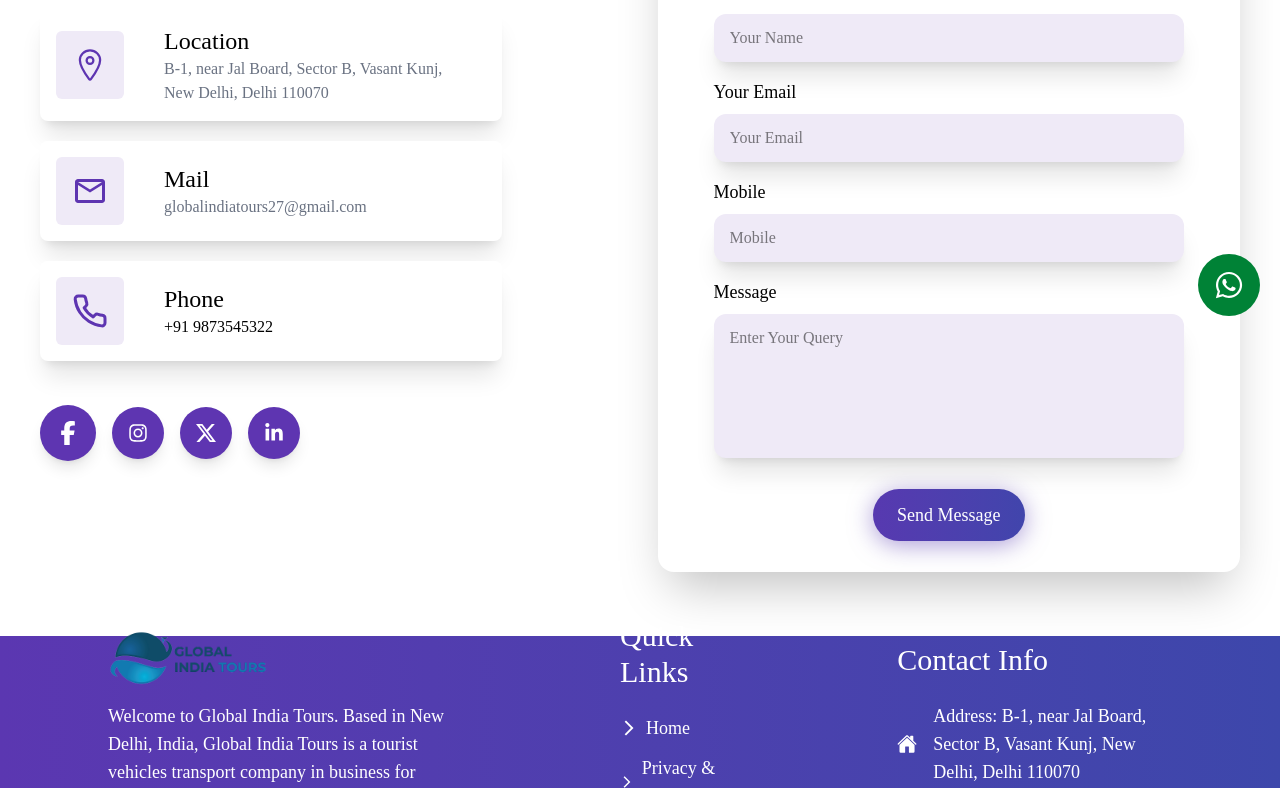
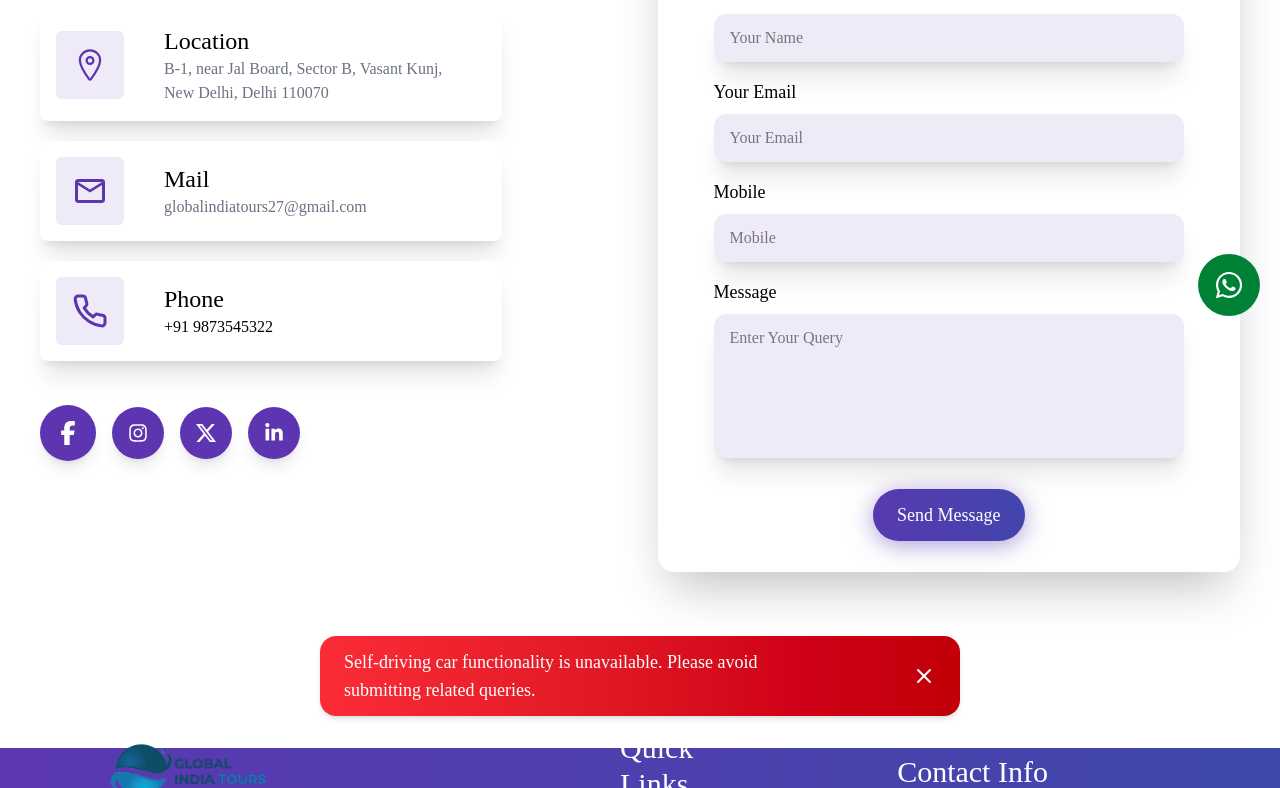
Before and after one commit to arvindrao120/globalIndiaTours, a React (Vite) app: page /contact in a window 1280 px wide. Shown: the part 404-1192 px from the top of the page. Built offline with nearby package versions, Linux system fonts and the light colour scheme; a web font is replaced by a local one.

Commit message:
add Notice

```diff
--- a/package.json
+++ b/package.json
@@ -10,9 +10,13 @@
     "preview": "vite preview"
   },
   "dependencies": {
+    "@studio-freight/lenis": "^1.0.42",
     "@tailwindcss/vite": "^4.1.7",
     "dotenv": "^16.5.0",
     "framer-motion": "^12.14.0",
+    "lenis": "^1.3.4",
+    "locomotive-scroll": "^4.1.4",
+    "lucide-react": "^0.525.0",
     "react": "^19.1.0",
     "react-dom": "^19.1.0",
     "react-helmet-async": "^2.0.5",
--- a/src/Components/ContactForm/ContactForm.jsx
+++ b/src/Components/ContactForm/ContactForm.jsx
@@ -33,9 +33,9 @@ function ContactForm() {
 
   return (
     <motion.div
-      initial={{ opacity: 0, y: 200 }}
+      initial={{ opacity: 0, x: 200 }}
       transition={{ duration: 0.7 }}
-      whileInView={{ opacity: 1, y: 0 }}
+      whileInView={{ opacity: 1, x: 0 }}
       viewport={{ once: true }}
       className="text-center py-6 bg-white rounded-2xl shadow-2xl lg:px-10 w-full overflow-hidden"
       id="Contact"
--- /dev/null
+++ b/src/Components/LenisWrapper.jsx
@@ -0,0 +1,27 @@
+import React, { useEffect } from "react";
+
+
+import Lenis from "@studio-freight/lenis";
+
+export default function LenisWrapper({ children }) {
+  useEffect(() => {
+    const lenis = new Lenis({
+      duration: 0.8,
+      easing: (t) => Math.min(1, 1.001 - Math.pow(2, -10 * t)),
+      smooth: true,
+    });
+
+    function raf(time) {
+      lenis.raf(time);
+      requestAnimationFrame(raf);
+    }
+
+    requestAnimationFrame(raf);
+
+    return () => {
+      lenis.destroy();
+    };
+  }, []);
+
+  return <>{children}</>;
+}
--- a/src/Root.jsx
+++ b/src/Root.jsx
@@ -1,8 +1,10 @@
-import React, { useState, useEffect } from 'react';
-import Navbar from './Components/Navbar/Navbar';
-import Footer from './Components/Footer/Footer';
-import { Outlet } from 'react-router-dom';
-import WhatsAppBtn from './Components/WhatsAppBtn/WhatsAppBtn';
+import React, { useState, useEffect } from "react";
+import Navbar from "./Components/Navbar/Navbar";
+import Footer from "./Components/Footer/Footer";
+import { Outlet } from "react-router-dom";
+import WhatsAppBtn from "./Components/WhatsAppBtn/WhatsAppBtn";
+
+
 
 // Animated Loader Component
 function AnimatedLoader() {
@@ -19,9 +21,25 @@ function AnimatedLoader() {
         </span>
       </div>
       <div className="mt-10 text-yellow-200 text-2xl tracking-widest font-semibold animate-pulse flex items-center gap-3">
-        <svg className="w-7 h-7 animate-spin" fill="none" stroke="currentColor" strokeWidth="2" viewBox="0 0 24 24">
-          <circle className="opacity-25" cx="12" cy="12" r="10" stroke="currentColor" />
-          <path className="opacity-75" fill="currentColor" d="M4 12a8 8 0 018-8v8z" />
+        <svg
+          className="w-7 h-7 animate-spin"
+          fill="none"
+          stroke="currentColor"
+          strokeWidth="2"
+          viewBox="0 0 24 24"
+        >
+          <circle
+            className="opacity-25"
+            cx="12"
+            cy="12"
+            r="10"
+            stroke="currentColor"
+          />
+          <path
+            className="opacity-75"
+            fill="currentColor"
+            d="M4 12a8 8 0 018-8v8z"
+          />
         </svg>
         <span className="uppercase tracking-widest">Loading...</span>
       </div>
@@ -33,18 +51,28 @@ function AnimatedLoader() {
 // .animate-spin-slow { animation: spin 1.5s linear infinite; }
 
 function Root() {
+
   const [loading, setLoading] = useState(true);
 
   useEffect(() => {
     // Simulate loading for at least 1.2s, then show content
-    const timer = setTimeout(() => setLoading(false), 1200);
+    const timer = setTimeout(() => setLoading(false), 0);
     return () => clearTimeout(timer);
   }, []);
+
+
+
 
   return (
     <>
         {loading && <AnimatedLoader />}
-      <div className={loading ? 'opacity-0 pointer-events-none select-none' : 'opacity-100 transition-opacity duration-700'}>
+        <div
+          className={
+            loading
+              ? "opacity-0 pointer-events-none select-none"
+              : "opacity-100 transition-opacity duration-700"
+          }
+        >
           <header>
             <Navbar />
           </header>
--- a/src/pages/HeroPage/HeroForm.jsx
+++ b/src/pages/HeroPage/HeroForm.jsx
@@ -1,4 +1,4 @@
-import React from "react";
+import React, { useState } from "react";
 import SeeMoreBtn from "../../Components/Button/SeeMoreBtn";
 import { MdOutlineMail } from "react-icons/md";
 import { IoLocationOutline } from "react-icons/io5";
@@ -6,8 +6,11 @@ import { LuPhone } from "react-icons/lu";
 import ContactForm from "../../Components/ContactForm/ContactForm";
 import SocialMedia from "../../Components/SocialMedia";
 import { motion } from "framer-motion";
+import { X } from "lucide-react";
 
 function HeroForm() {
+  const [showNotice, setShowNotice] = useState(true);
+
   return (
     <section
       className="text-black"
@@ -118,6 +121,21 @@ function HeroForm() {
           </div>
         </div>
       </div>
+
+      {showNotice && (
+        <div className="bg-gradient-to-r from-red-500 to-red-700 mb-8 text-white px-6 w-full rounded-2xl lg:max-w-1/2 contain-content mx-auto py-3 flex items-center justify-center gap-6 lg:gap-12 xl:gap-24 shadow-md">
+          <p className="text-lg sm:text-md   ">
+            Self-driving car functionality is unavailable. Please avoid
+            submitting related queries.
+          </p>
+          <button
+            onClick={() => setShowNotice(false)}
+            className="text-2xl font-bold leading-none focus:outline-none"
+          >
+            <X className="w-6 h-6 cursor-pointer font-bold" />
+          </button>
+        </div>
+      )}
     </section>
   );
 }
--- a/src/pages/HeroPage/HeroPage.jsx
+++ b/src/pages/HeroPage/HeroPage.jsx
@@ -12,6 +12,7 @@ import WelcomeModal from "../WelcomeModal ";
 import Testimonials from "../NavPages/Testimonials";
 import { motion } from "framer-motion";
 import { Helmet } from "react-helmet-async";
+import { X } from "lucide-react";
 
 const sectionVariants = {
   hidden: { opacity: 0, y: 40 },
@@ -20,7 +21,10 @@ const sectionVariants = {
 
 // Mouse-following circle only, grows on hover
 function AnimatedMouseCircle() {
-  const [mouse, setMouse] = useState({ x: window.innerWidth / 2, y: window.innerHeight / 2 });
+  const [mouse, setMouse] = useState({
+    x: window.innerWidth / 2,
+    y: window.innerHeight / 2,
+  });
   const [hovering, setHovering] = useState(false);
   const [show, setShow] = useState(true);
 
@@ -40,7 +44,8 @@ function AnimatedMouseCircle() {
     }
 
     // Only grow on interactive elements
-    const interactiveSelector = "a, button, input, textarea, select, [tabindex]:not([tabindex='-1'])";
+    const interactiveSelector =
+      "a, button, input, textarea, select, [tabindex]:not([tabindex='-1'])";
     const handleMouseOver = (e) => {
       if (e.target.closest("#mouse-follow-circle")) return;
       if (e.target.closest(interactiveSelector)) setHovering(true);
@@ -74,18 +79,19 @@ function AnimatedMouseCircle() {
         width: hovering ? 80 : 40,
         height: hovering ? 80 : 40,
         borderRadius: "50%",
-        border:   "2px solid #CB8723",
+        border: "2px solid #CB8723",
         zIndex: 9999,
         pointerEvents: "none",
         mixBlendMode: "multiply",
-        transition: "width 0.15s, height 0.15s, left 0.15s, top 0.15s, border-color 0.15s",
+        transition:
+          "width 0.15s, height 0.15s, left 0.15s, top 0.15s, border-color 0.15s",
       }}
       animate={{
         left: mouse.x - (hovering ? 40 : 20),
         top: mouse.y - (hovering ? 40 : 20),
         width: hovering ? 80 : 40,
         height: hovering ? 80 : 40,
-        borderColor:  "#CB8723",
+        borderColor: "#CB8723",
       }}
       transition={{
         type: "spring",
@@ -98,6 +104,8 @@ function AnimatedMouseCircle() {
 }
 
 function HeroPage() {
+  const [showNotice, setShowNotice] = useState(true);
+
   useEffect(() => {
     window.scrollTo({
       top: 0,
@@ -107,6 +115,22 @@ function HeroPage() {
 
   return (
     <>
+      {showNotice && (
+        <div className="bg-gradient-to-r from-red-500 to-red-700 text-white px-6 py-3 flex items-center justify-between shadow-md">
+          <p className="text-lg sm:text-md text-center items-center ">
+           Self-driving car functionality is unavailable. Please avoid submitting related queries.
+
+
+          </p>
+          <button
+            onClick={() => setShowNotice(false)}
+            className="text-2xl font-bold leading-none focus:outline-none"
+          >
+            <X className="w-6 h-6 cursor-pointer"  />
+          </button>
+        </div>
+      )}
+
       {/* Only mouse-following circle */}
       <AnimatedMouseCircle />
 
```
Also changed, not shown: 1 other file (tests, documents, lock files or other folders). Lines whose indentation alone changed are shown as unchanged.
